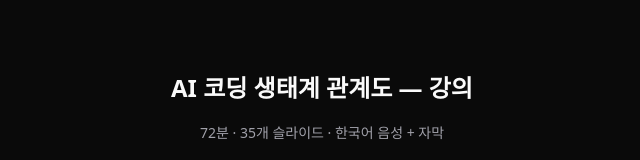
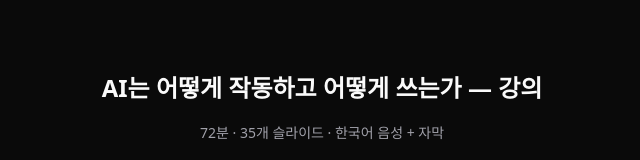
Before and after one commit to hyungwoon/ai-coding-deck, a Next.js app: page /lecture in a window 1280 px wide. Shown: the part 291-451 px from the top of the page, without its empty margins (318-958 px from the left). Built offline with nearby package versions, Linux system fonts and the light colour scheme.

Commit message:
fix: 제목 통일 — 'AI는 어떻게 작동하고 어떻게 쓰는가'

```diff
--- a/src/app/deck/sections/00-title.tsx
+++ b/src/app/deck/sections/00-title.tsx
@@ -9,7 +9,7 @@ const TitleSection = forwardRef<HTMLElement, P>(({ anim, index }, ref) => (
   <SectionShell ref={ref} index={index}>
     <div className="text-center">
       <p className={cn("font-mono text-sm tracking-widest text-muted-foreground uppercase mb-4", anim(index))}>
-        AI Coding Ecosystem · 2026
+        Vibe Coding · 2026
       </p>
       <h1 className={cn("text-5xl font-bold tracking-tight sm:text-7xl", anim(index))}>
         AI는 어떻게 작동하고
--- a/src/app/deck/sections/s31-contact.tsx
+++ b/src/app/deck/sections/s31-contact.tsx
@@ -21,7 +21,7 @@ const SlideContact = forwardRef<HTMLElement, P>(({ anim, index }, ref) => (
       </p>
 
       <h2 className={cn("text-4xl font-bold tracking-tight sm:text-6xl mb-4", anim(index))} style={{ transitionDelay: "80ms" }}>
-        AI 코딩 생태계 관계도
+        AI는 어떻게 작동하고 어떻게 쓰는가
       </h2>
 
       <p className={cn("text-lg text-muted-foreground mb-10 max-w-md", anim(index))} style={{ transitionDelay: "160ms" }}>
--- a/src/app/lecture-scenes/S00Title.tsx
+++ b/src/app/lecture-scenes/S00Title.tsx
@@ -46,7 +46,7 @@ export const S00Title: React.FC = () => {
             transform: `translateY(${labelY}px)`,
           }}
         >
-          AI Coding Ecosystem · 2026
+          Vibe Coding · 2026
         </p>
 
         <h1
--- a/src/app/lecture-scenes/S31Contact.tsx
+++ b/src/app/lecture-scenes/S31Contact.tsx
@@ -93,7 +93,7 @@ export const S31Contact: React.FC = () => {
             ...fade(16),
           }}
         >
-          AI 코딩 생태계 관계도
+          AI는 어떻게 작동하고 어떻게 쓰는가
         </h2>
 
         {/* Subtitle */}
--- a/src/app/lecture/page.tsx
+++ b/src/app/lecture/page.tsx
@@ -29,7 +29,7 @@ export default function LecturePage() {
           fontFamily: "system-ui, sans-serif",
         }}
       >
-        AI 코딩 생태계 관계도 — 강의
+        AI는 어떻게 작동하고 어떻게 쓰는가 — 강의
       </h1>
       <p
         style={{
```
